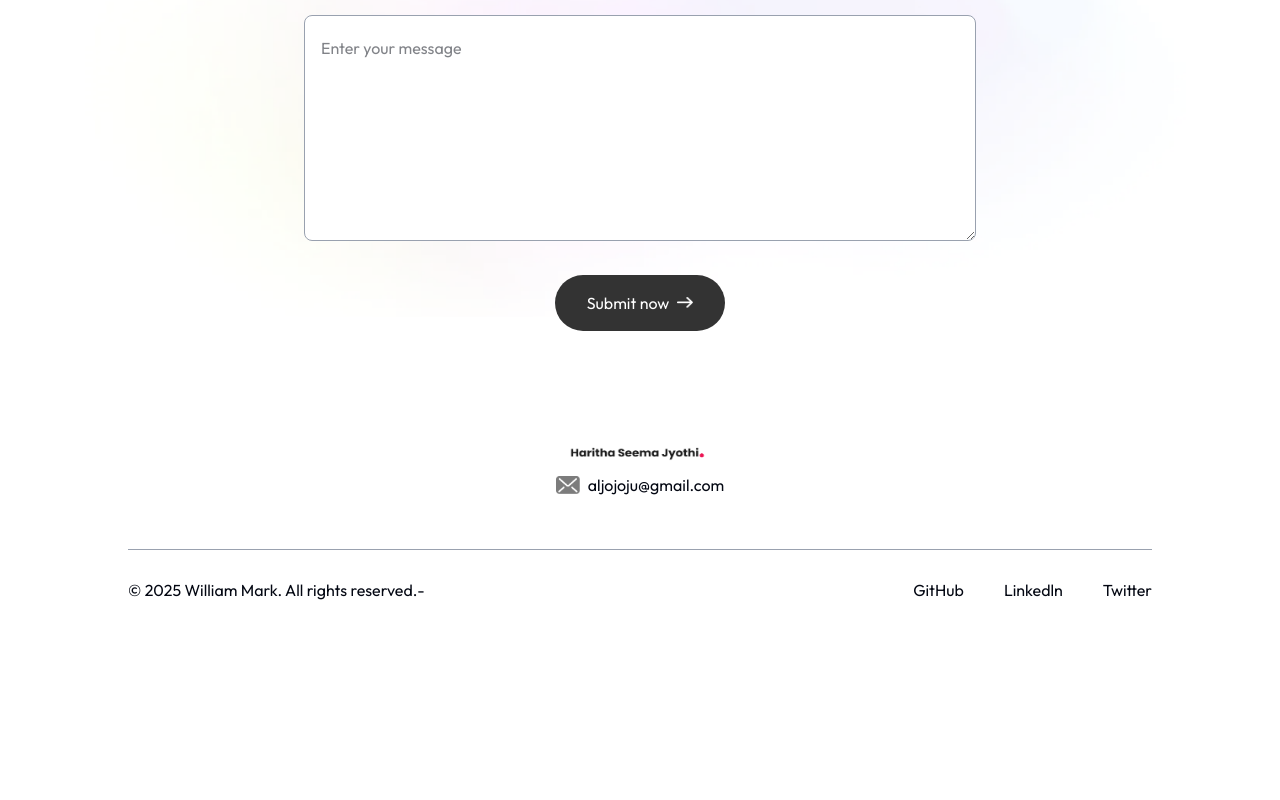
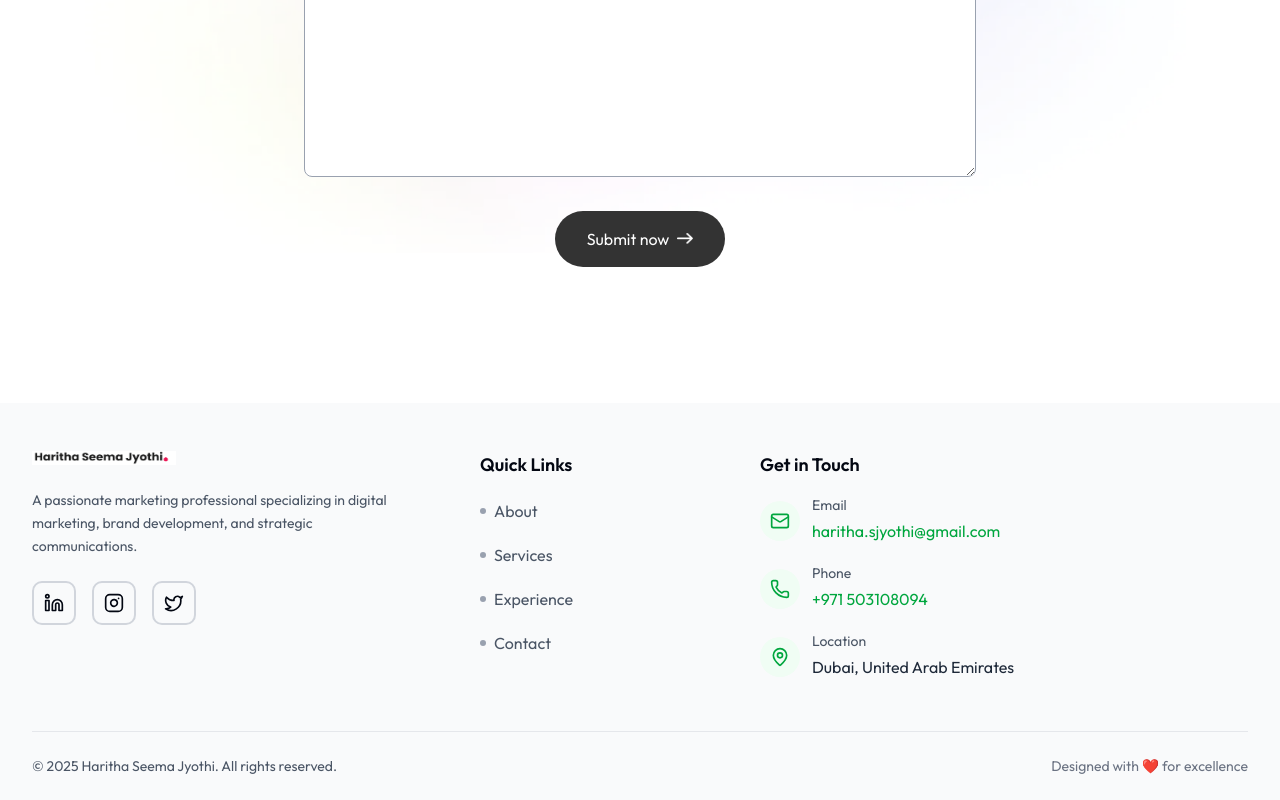
Before and after one commit to Aljo00/personal_portfollio_demo2, a Next.js app: page / in a window 1280 px wide. Shown: the part 5133-5933 px from the top of the page. Before the commit the page ends 5763 px from the top, so only its background shows below. Built offline with nearby package versions, Linux system fonts and the light colour scheme; a web font is replaced by a local one.

Commit message:
Reworked the footer also

```diff
--- a/app/components/Footer.jsx
+++ b/app/components/Footer.jsx
@@ -1,34 +1,158 @@
 import { assets } from "@/assets/assets";
 import Image from "next/image";
 import React from "react";
+import {
+  Linkedin,
+  Instagram,
+  Twitter,
+  Mail,
+  MapPin,
+  Phone,
+} from "lucide-react";
 
 const Footer = () => {
+  const currentYear = new Date().getFullYear();
+
+  const socialLinks = [
+    {
+      name: "LinkedIn",
+      url: "#",
+      icon: Linkedin,
+      color: "hover:border-blue-500 hover:text-blue-500",
+    },
+    {
+      name: "Instagram",
+      url: "#",
+      icon: Instagram,
+      color: "hover:border-pink-500 hover:text-pink-500",
+    },
+    {
+      name: "Twitter",
+      url: "#",
+      icon: Twitter,
+      color: "hover:border-sky-500 hover:text-sky-500",
+    },
+  ];
+
+  const quickLinks = [
+    { name: "About", href: "#about" },
+    { name: "Services", href: "#services" },
+    { name: "Experience", href: "#experience" },
+    { name: "Contact", href: "#contact" },
+  ];
+
   return (
-    <div className="mt-15">
-      <div className="text-center">
-        <Image src={assets.logo} alt="" className="w-36 mx-auto mb-2" />
+    <footer className="bg-gray-50 mt-20">
+      <div className="max-w-7xl mx-auto px-4 sm:px-6 lg:px-8">
+        {/* Main Footer Content */}
+        <div className="grid grid-cols-1 md:grid-cols-12 gap-8 py-12">
+          {/* Logo and Info Section */}
+          <div className="md:col-span-4 space-y-6">
+            <Image
+              src={assets.logo}
+              alt="Haritha Seema Jyothi"
+              className="w-36"
+            />
+            <p className="text-gray-600 text-sm mt-4 leading-relaxed">
+              A passionate marketing professional specializing in digital
+              marketing, brand development, and strategic communications.
+            </p>
+            <div className="flex items-center gap-4">
+              {socialLinks.map((social, index) => {
+                const IconComponent = social.icon;
+                return (
+                  <a
+                    key={index}
+                    href={social.url}
+                    className={`w-11 h-11 rounded-lg border-2 border-gray-300 flex items-center justify-center
+                      ${social.color} hover:bg-gray-50 transition-all duration-300 transform hover:-translate-y-1`}
+                    aria-label={social.name}
+                    target="_blank"
+                    rel="noopener noreferrer"
+                  >
+                    <IconComponent className="w-5 h-5" />
+                  </a>
+                );
+              })}
+            </div>
+          </div>
 
-        <div className="w-max flex items-center gap-2 mx-auto">
-          <Image src={assets.mail_icon} alt="" className="w-6" />
-          aljojoju@gmail.com
+          {/* Quick Links Section */}
+          <div className="md:col-span-3 md:ml-8">
+            <h3 className="text-lg font-semibold mb-4">Quick Links</h3>
+            <ul className="space-y-3">
+              {quickLinks.map((link, index) => (
+                <li key={index}>
+                  <a
+                    href={link.href}
+                    className="text-gray-600 hover:text-green-600 transition-colors duration-300 flex items-center gap-2"
+                  >
+                    <span className="w-1.5 h-1.5 bg-gray-400 rounded-full"></span>
+                    {link.name}
+                  </a>
+                </li>
+              ))}
+            </ul>
+          </div>
+
+          {/* Contact Section */}
+          <div className="md:col-span-5">
+            <h3 className="text-lg font-semibold mb-4">Get in Touch</h3>
+            <div className="space-y-4">
+              <div className="flex items-center gap-3">
+                <div className="w-10 h-10 rounded-full bg-green-50 flex items-center justify-center">
+                  <Mail className="w-5 h-5 text-green-600" />
+                </div>
+                <div>
+                  <p className="text-sm text-gray-600">Email</p>
+                  <a
+                    href="mailto:haritha.sjyothi@gmail.com"
+                    className="text-green-600 hover:text-green-700"
+                  >
+                    haritha.sjyothi@gmail.com
+                  </a>
+                </div>
+              </div>
+
+              <div className="flex items-center gap-3">
+                <div className="w-10 h-10 rounded-full bg-green-50 flex items-center justify-center">
+                  <Phone className="w-5 h-5 text-green-600" />
+                </div>
+                <div>
+                  <p className="text-sm text-gray-600">Phone</p>
+                  <a
+                    href="tel:+971503108094"
+                    className="text-green-600 hover:text-green-700"
+                  >
+                    +971 503108094
+                  </a>
+                </div>
+              </div>
+
+              <div className="flex items-center gap-3">
+                <div className="w-10 h-10 rounded-full bg-green-50 flex items-center justify-center">
+                  <MapPin className="w-5 h-5 text-green-600" />
+                </div>
+                <div>
+                  <p className="text-sm text-gray-600">Location</p>
+                  <p className="text-gray-800">Dubai, United Arab Emirates</p>
+                </div>
+              </div>
+            </div>
+          </div>
+        </div>
+
+        {/* Copyright Section */}
+        <div className="border-t border-gray-200 py-6 text-center sm:flex sm:justify-between sm:text-left">
+          <p className="text-sm text-gray-600">
+            © {currentYear} Haritha Seema Jyothi. All rights reserved.
+          </p>
+          <p className="text-sm text-gray-500 mt-2 sm:mt-0">
+            Designed with ❤️ for excellence
+          </p>
         </div>
       </div>
-
-      <div className="text-center sm:flex items-center justify-between border-t border-gray-400 mx-[10%] mt-12 py-6">
-        <p>&copy; 2025 William Mark. All rights reserved.-</p>
-        <ul className="flex items-center gap-10 justify-center mt-4 sm:mt-0">
-          <li>
-            <a href="#">GitHub</a>
-          </li>
-          <li>
-            <a href="#">Linkedln</a>
-          </li>
-          <li>
-            <a href="#">Twitter</a>
-          </li>
-        </ul>
-      </div>
-    </div>
+    </footer>
   );
 };
 
--- a/app/components/Work.jsx
+++ b/app/components/Work.jsx
@@ -40,7 +40,7 @@
 
   return (
     <div
-      id="services"
+      id="work"
       className="w-full px-4 sm:px-[8%] md:px-[12%] py-6 sm:py-10 scroll-mt-20"
     >
       <h4 className="text-center mb-2 text-base sm:text-lg font-Ovo">
@@ -101,13 +101,6 @@
           </div>
         ))}
       </div>
-
-      <div className="text-center mt-12">
-        <button className="inline-flex items-center gap-2 px-6 py-3 bg-black text-white rounded-full hover:gap-4 transition-all">
-          Get in Touch
-          <Image src={assets.right_arrow_white} alt="arrow" className="w-4" />
-        </button>
-      </div>
     </div>
   );
 };
```
